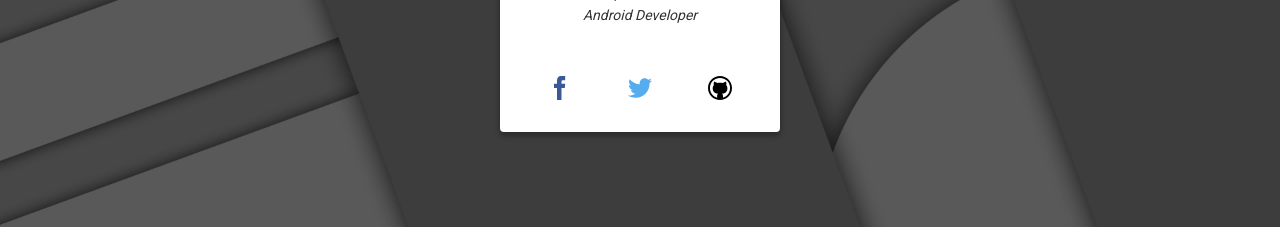
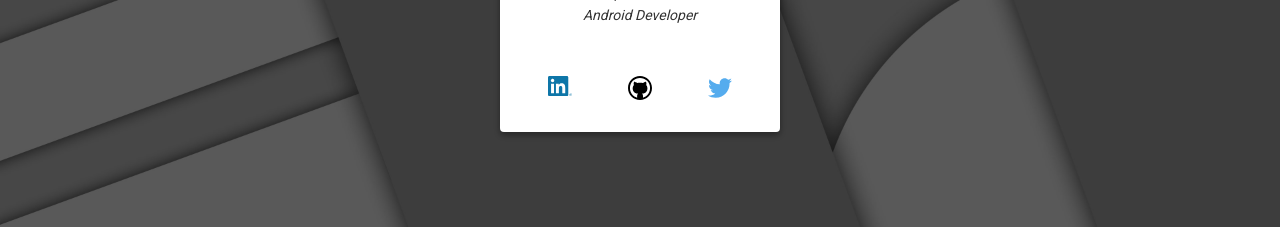
Before and after one commit to Pranay-Narang/pranay-narang.github.io, a plain HTML site: page index.html in a window 1280 px wide. Shown: the part 488-715 px from the top of the page. Drawn offline with Linux system fonts and the light colour scheme.

Commit message:
index: Replace facebook with linkedin profile
Also move Github a position up

```diff
--- a/index.html
+++ b/index.html
@@ -52,10 +52,22 @@
         <br>
         <ul class="profile-social-links">
             <li onclick="trackClick()">
-                <a href="https://www.facebook.com/pranay.narang.9" target="_blank" rel="noopener">
+                <a href="https://www.linkedin.com/in/pranay-narang/" target="_blank" rel="noopener">
+                    <svg viewBox="0 0 6350 5400">
+                        <path fill="#0e76a8"
+                            d="M5878 5385 c-108 -29 -210 -121 -249 -223 -30 -79 -30 -186 1 -267 34 -89 132 -184 219 -213 152 -51 295 -13 404 107 175 195 84 513 -169 591 -75 23 -137 24 -206 5z m236 -70 c64 -30 119 -87 152 -159 29 -62 32 -168 8 -239 -20 -61 -93 -141 -158 -175 -44 -23 -63 -27 -141 -27 -78 0 -97 4 -140 27 -113 59 -168 146 -173 275 -4 72 -1 89 23 140 76 168 262 237 429 158z" />
+                        <path fill="#0e76a8"
+                            d="M5840 5029 l0 -201 116 4 116 3 29 33 c54 60 31 161 -42 179 l-29 8 55 82 c30 45 55 85 55 88 0 3 -15 5 -32 5 -30 0 -37 -7 -86 -85 -50 -80 -56 -85 -88 -85 l-34 0 0 85 0 85 -30 0 -30 0 0 -201z m212 -46 c21 -19 23 -52 4 -78 -11 -15 -30 -20 -85 -23 l-71 -4 0 61 0 61 67 0 c48 0 72 -5 85 -17z" />
+                        <path fill="#0e76a8"
+                            d="M279 5341 c-111 -36 -205 -125 -251 -238 l-23 -58 0 -2365 0 -2365 23 -58 c47 -114 134 -197 250 -236 61 -21 63 -21 2406 -21 2252 0 2347 1 2404 18 114 36 207 124 254 239 l23 58 0 2365 0 2365 -23 58 c-47 115 -140 203 -254 239 -57 17 -151 18 -2406 17 -2226 0 -2350 -1 -2403 -18z m1311 -2051 l0 -1270 -390 0 -390 0 0 1270 0 1270 390 0 390 0 0 -1270z m1290 608 c0 -368 5 -705 10 -758 19 -180 58 -287 137 -371 85 -91 211 -135 363 -126 228 13 343 137 380 410 6 48 10 354 10 793 l0 714 388 0 389 0 6 -677 c10 -1058 -7 -1249 -132 -1508 -139 -286 -407 -425 -821 -425 -285 0 -540 127 -697 347 -25 35 -49 63 -54 63 -5 0 -9 -74 -9 -170 l0 -170 -375 0 -375 0 0 1270 0 1270 390 0 390 0 0 -662z m-1610 -2249 c147 -23 274 -118 341 -254 33 -68 34 -72 34 -195 0 -122 -1 -127 -34 -195 -45 -92 -124 -171 -216 -216 -68 -33 -73 -34 -195 -34 -122 0 -127 1 -195 34 -180 88 -285 284 -255 479 33 216 211 374 440 391 8 0 44 -4 80 -10z" />
+                    </svg>
+                </a>
+            </li>
+            <li onclick="trackClick()">
+                <a href="https://github.com/Pranay-Narang/" target="_blank" rel="noopener">
                     <svg viewBox="0 0 32 32">
-                        <path fill="#3b5998"
-                            d="M17.996 32h-5.996v-16h-4v-5.514l4-0.002-0.007-3.248c0-4.498 1.22-7.236 6.519-7.236h4.412v5.515h-2.757c-2.064 0-2.163 0.771-2.163 2.209l-0.008 2.76h4.959l-0.584 5.514-4.37 0.002-0.004 16z" />
+                        <path fill="#000"
+                            d="M16 0c-8.837 0-16 7.163-16 16s7.163 16 16 16 16-7.163 16-16-7.163-16-16-16zM25.502 25.502c-1.235 1.235-2.672 2.204-4.272 2.881-0.406 0.172-0.819 0.323-1.238 0.453v-2.398c0-1.26-0.432-2.188-1.297-2.781 0.542-0.052 1.039-0.125 1.492-0.219s0.932-0.229 1.438-0.406 0.958-0.388 1.359-0.633 0.786-0.563 1.156-0.953 0.68-0.833 0.93-1.328 0.448-1.089 0.594-1.781 0.219-1.456 0.219-2.289c0-1.615-0.526-2.99-1.578-4.125 0.479-1.25 0.427-2.609-0.156-4.078l-0.391-0.047c-0.271-0.031-0.758 0.083-1.461 0.344s-1.492 0.688-2.367 1.281c-1.24-0.344-2.526-0.516-3.859-0.516-1.344 0-2.625 0.172-3.844 0.516-0.552-0.375-1.075-0.685-1.57-0.93s-0.891-0.411-1.188-0.5-0.573-0.143-0.828-0.164-0.419-0.026-0.492-0.016-0.125 0.021-0.156 0.031c-0.583 1.479-0.635 2.839-0.156 4.078-1.052 1.135-1.578 2.51-1.578 4.125 0 0.833 0.073 1.596 0.219 2.289s0.344 1.286 0.594 1.781 0.56 0.938 0.93 1.328 0.755 0.708 1.156 0.953 0.854 0.456 1.359 0.633 0.984 0.313 1.438 0.406 0.95 0.167 1.492 0.219c-0.854 0.583-1.281 1.51-1.281 2.781v2.445c-0.472-0.14-0.937-0.306-1.394-0.5-1.6-0.677-3.037-1.646-4.272-2.881s-2.204-2.672-2.881-4.272c-0.7-1.655-1.055-3.414-1.055-5.23s0.355-3.575 1.055-5.23c0.677-1.6 1.646-3.037 2.881-4.272s2.672-2.204 4.272-2.881c1.655-0.7 3.415-1.055 5.23-1.055s3.575 0.355 5.23 1.055c1.6 0.677 3.037 1.646 4.272 2.881s2.204 2.672 2.881 4.272c0.7 1.655 1.055 3.415 1.055 5.23s-0.355 3.575-1.055 5.23c-0.677 1.6-1.646 3.037-2.881 4.272z" />
                     </svg>
                 </a>
             </li>
@@ -64,14 +76,6 @@
                     <svg viewBox="0 0 32 32">
                         <path fill="#55ACEE"
                             d="M32 6.076c-1.177 0.522-2.443 0.875-3.771 1.034 1.355-0.813 2.396-2.099 2.887-3.632-1.269 0.752-2.674 1.299-4.169 1.593-1.198-1.276-2.904-2.073-4.792-2.073-3.626 0-6.565 2.939-6.565 6.565 0 0.515 0.058 1.016 0.17 1.496-5.456-0.274-10.294-2.888-13.532-6.86-0.565 0.97-0.889 2.097-0.889 3.301 0 2.278 1.159 4.287 2.921 5.465-1.076-0.034-2.088-0.329-2.974-0.821-0.001 0.027-0.001 0.055-0.001 0.083 0 3.181 2.263 5.834 5.266 6.437-0.551 0.15-1.131 0.23-1.73 0.23-0.423 0-0.834-0.041-1.235-0.118 0.835 2.608 3.26 4.506 6.133 4.559-2.247 1.761-5.078 2.81-8.154 2.81-0.53 0-1.052-0.031-1.566-0.092 2.905 1.863 6.356 2.95 10.064 2.95 12.076 0 18.679-10.004 18.679-18.68 0-0.285-0.006-0.568-0.019-0.849 1.283-0.926 2.396-2.082 3.276-3.398z" />
-                    </svg>
-                </a>
-            </li>
-            <li onclick="trackClick()">
-                <a href="https://github.com/Pranay-Narang/" target="_blank" rel="noopener">
-                    <svg viewBox="0 0 32 32">
-                        <path fill="#000"
-                            d="M16 0c-8.837 0-16 7.163-16 16s7.163 16 16 16 16-7.163 16-16-7.163-16-16-16zM25.502 25.502c-1.235 1.235-2.672 2.204-4.272 2.881-0.406 0.172-0.819 0.323-1.238 0.453v-2.398c0-1.26-0.432-2.188-1.297-2.781 0.542-0.052 1.039-0.125 1.492-0.219s0.932-0.229 1.438-0.406 0.958-0.388 1.359-0.633 0.786-0.563 1.156-0.953 0.68-0.833 0.93-1.328 0.448-1.089 0.594-1.781 0.219-1.456 0.219-2.289c0-1.615-0.526-2.99-1.578-4.125 0.479-1.25 0.427-2.609-0.156-4.078l-0.391-0.047c-0.271-0.031-0.758 0.083-1.461 0.344s-1.492 0.688-2.367 1.281c-1.24-0.344-2.526-0.516-3.859-0.516-1.344 0-2.625 0.172-3.844 0.516-0.552-0.375-1.075-0.685-1.57-0.93s-0.891-0.411-1.188-0.5-0.573-0.143-0.828-0.164-0.419-0.026-0.492-0.016-0.125 0.021-0.156 0.031c-0.583 1.479-0.635 2.839-0.156 4.078-1.052 1.135-1.578 2.51-1.578 4.125 0 0.833 0.073 1.596 0.219 2.289s0.344 1.286 0.594 1.781 0.56 0.938 0.93 1.328 0.755 0.708 1.156 0.953 0.854 0.456 1.359 0.633 0.984 0.313 1.438 0.406 0.95 0.167 1.492 0.219c-0.854 0.583-1.281 1.51-1.281 2.781v2.445c-0.472-0.14-0.937-0.306-1.394-0.5-1.6-0.677-3.037-1.646-4.272-2.881s-2.204-2.672-2.881-4.272c-0.7-1.655-1.055-3.414-1.055-5.23s0.355-3.575 1.055-5.23c0.677-1.6 1.646-3.037 2.881-4.272s2.672-2.204 4.272-2.881c1.655-0.7 3.415-1.055 5.23-1.055s3.575 0.355 5.23 1.055c1.6 0.677 3.037 1.646 4.272 2.881s2.204 2.672 2.881 4.272c0.7 1.655 1.055 3.415 1.055 5.23s-0.355 3.575-1.055 5.23c-0.677 1.6-1.646 3.037-2.881 4.272z" />
                     </svg>
                 </a>
             </li>
```
